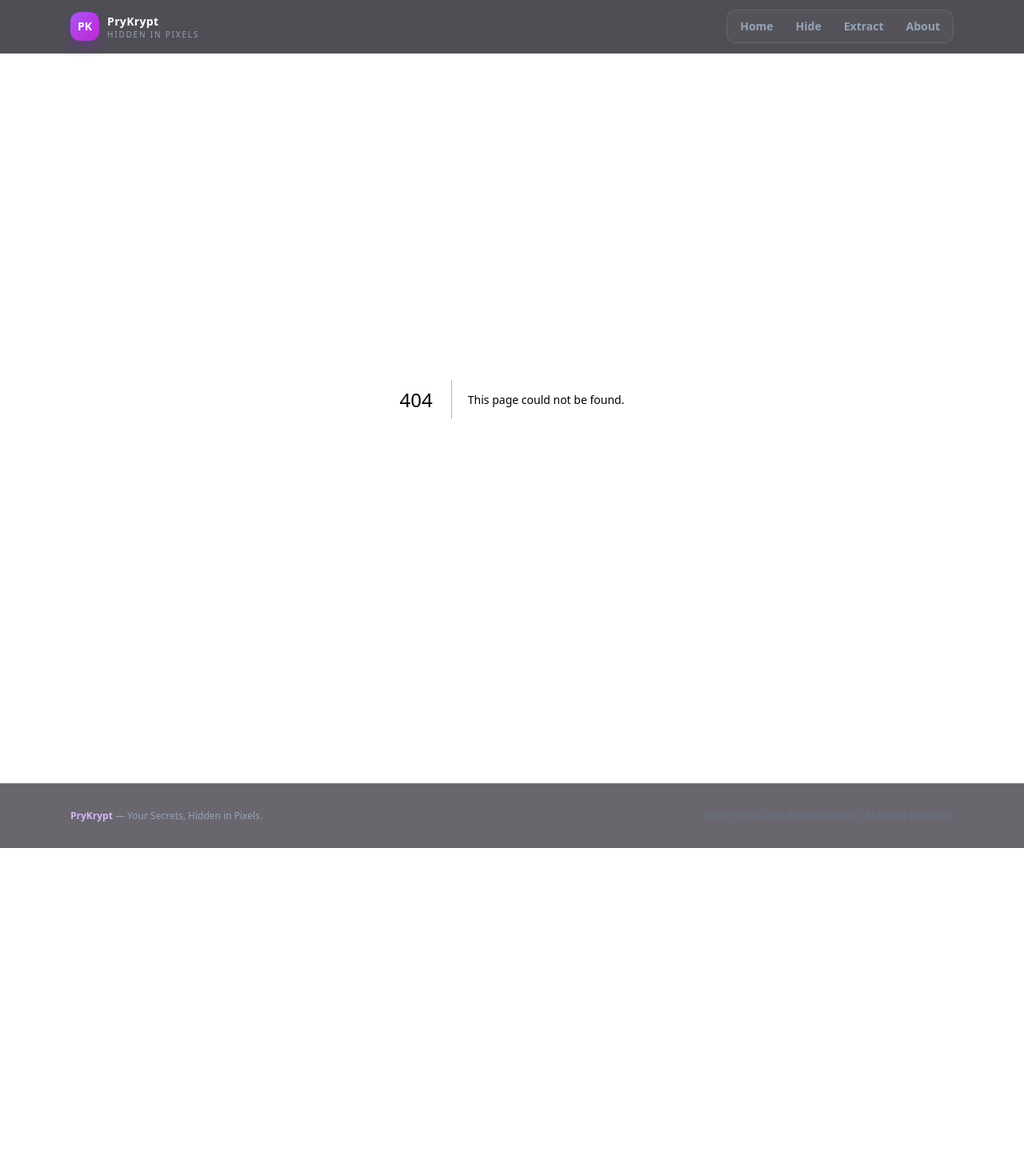
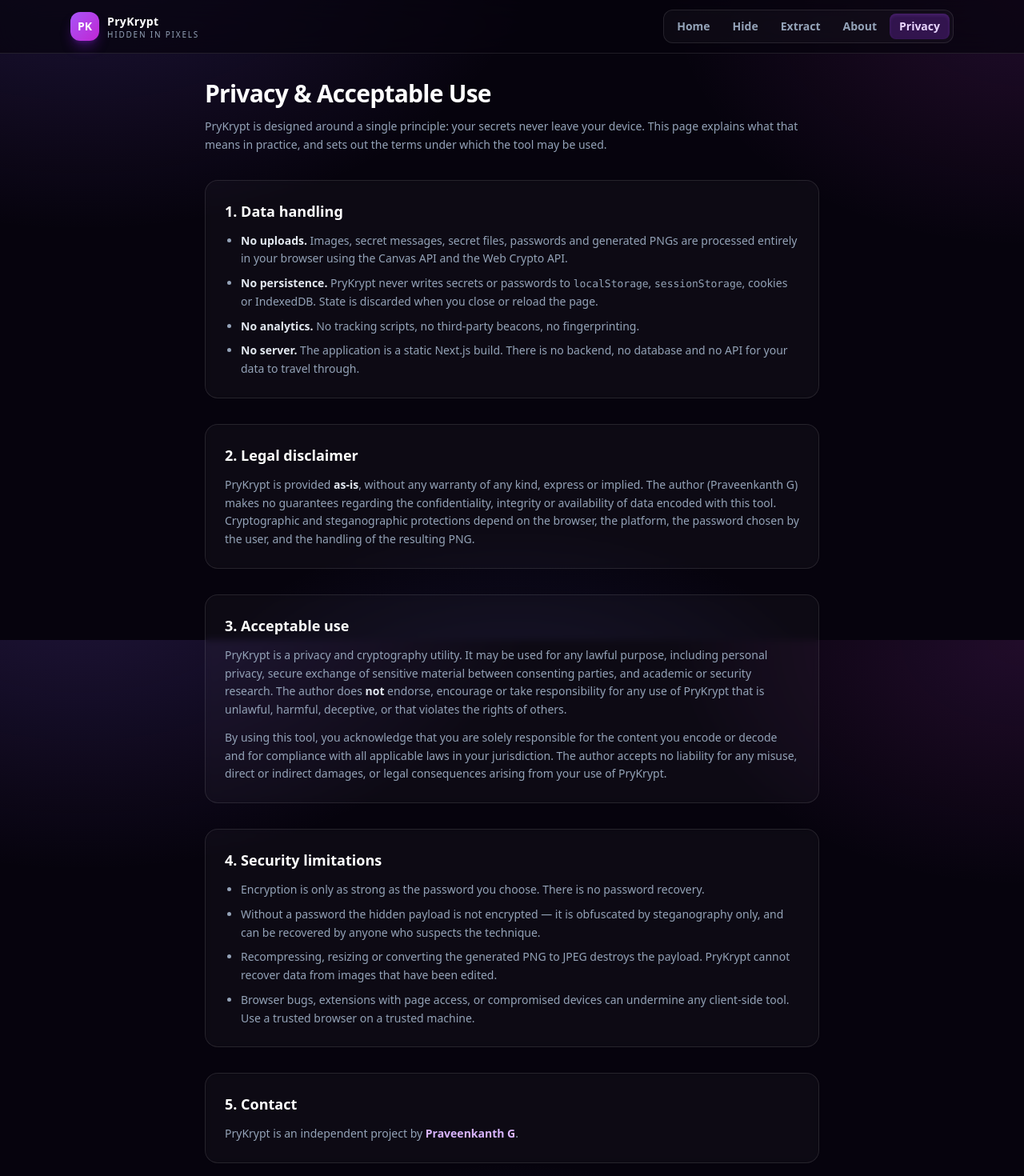
Before and after one commit to Praveenkanth2805/prykrypt, a Next.js app: page /privacy in a window 1280 px wide. Before the commit this address had no page. Shown: the top 1470 px of the page at 80% size. Before the commit the page ends 1060 px from the top, so only its background shows below. Built offline with nearby package versions, Linux system fonts and the light colour scheme.

Commit message:
feat(privacy): add privacy and acceptable-use page
New /privacy route covering data handling, legal disclaimer,
acceptable use and security limitations. Linked from both the navbar
and the footer.

```diff
--- /dev/null
+++ b/app/privacy/page.tsx
@@ -0,0 +1,117 @@
+import type { Metadata } from "next";
+
+export const metadata: Metadata = {
+  title: "Privacy & Acceptable Use",
+  description:
+    "PryKrypt runs entirely in your browser. Learn how your data is handled and read the acceptable-use and liability terms for this tool.",
+  alternates: { canonical: "/privacy" },
+};
+
+export default function PrivacyPage() {
+  return (
+    <div className="mx-auto max-w-3xl space-y-8">
+      <header className="animate-fade-up">
+        <h1 className="text-3xl font-black tracking-tight text-white">Privacy &amp; Acceptable Use</h1>
+        <p className="mt-3 text-sm leading-relaxed text-slate-400">
+          PryKrypt is designed around a single principle: your secrets never leave your device.
+          This page explains what that means in practice, and sets out the terms under which the
+          tool may be used.
+        </p>
+      </header>
+
+      <section className="card p-6">
+        <h2 className="text-lg font-bold text-white">1. Data handling</h2>
+        <ul className="mt-3 list-disc space-y-2 pl-5 text-sm leading-relaxed text-slate-400">
+          <li>
+            <strong className="text-slate-200">No uploads.</strong> Images, secret messages, secret
+            files, passwords and generated PNGs are processed entirely in your browser using the
+            Canvas API and the Web Crypto API.
+          </li>
+          <li>
+            <strong className="text-slate-200">No persistence.</strong> PryKrypt never writes
+            secrets or passwords to <code className="mono">localStorage</code>,{" "}
+            <code className="mono">sessionStorage</code>, cookies or IndexedDB. State is discarded
+            when you close or reload the page.
+          </li>
+          <li>
+            <strong className="text-slate-200">No analytics.</strong> No tracking scripts, no
+            third-party beacons, no fingerprinting.
+          </li>
+          <li>
+            <strong className="text-slate-200">No server.</strong> The application is a static
+            Next.js build. There is no backend, no database and no API for your data to travel
+            through.
+          </li>
+        </ul>
+      </section>
+
+      <section className="card p-6">
+        <h2 className="text-lg font-bold text-white">2. Legal disclaimer</h2>
+        <p className="mt-3 text-sm leading-relaxed text-slate-400">
+          PryKrypt is provided <strong className="text-slate-200">as-is</strong>, without any
+          warranty of any kind, express or implied. The author (Praveenkanth G) makes no guarantees
+          regarding the confidentiality, integrity or availability of data encoded with this tool.
+          Cryptographic and steganographic protections depend on the browser, the platform, the
+          password chosen by the user, and the handling of the resulting PNG.
+        </p>
+      </section>
+
+      <section className="card p-6">
+        <h2 className="text-lg font-bold text-white">3. Acceptable use</h2>
+        <p className="mt-3 text-sm leading-relaxed text-slate-400">
+          PryKrypt is a privacy and cryptography utility. It may be used for any lawful purpose,
+          including personal privacy, secure exchange of sensitive material between consenting
+          parties, and academic or security research. The author does{" "}
+          <strong className="text-slate-200">not</strong> endorse, encourage or take responsibility
+          for any use of PryKrypt that is unlawful, harmful, deceptive, or that violates the rights
+          of others.
+        </p>
+        <p className="mt-3 text-sm leading-relaxed text-slate-400">
+          By using this tool, you acknowledge that you are solely responsible for the content you
+          encode or decode and for compliance with all applicable laws in your jurisdiction. The
+          author accepts no liability for any misuse, direct or indirect damages, or legal
+          consequences arising from your use of PryKrypt.
+        </p>
+      </section>
+
+      <section className="card p-6">
+        <h2 className="text-lg font-bold text-white">4. Security limitations</h2>
+        <ul className="mt-3 list-disc space-y-2 pl-5 text-sm leading-relaxed text-slate-400">
+          <li>Encryption is only as strong as the password you choose. There is no password recovery.</li>
+          <li>
+            Without a password the hidden payload is not encrypted — it is obfuscated by
+            steganography only, and can be recovered by anyone who suspects the technique.
+          </li>
+          <li>
+            Recompressing, resizing or converting the generated PNG to JPEG destroys the payload.
+            PryKrypt cannot recover data from images that have been edited.
+          </li>
+          <li>
+            Browser bugs, extensions with page access, or compromised devices can undermine any
+            client-side tool. Use a trusted browser on a trusted machine.
+          </li>
+        </ul>
+      </section>
+
+      <section className="card p-6">
+        <h2 className="text-lg font-bold text-white">5. Contact</h2>
+        <p className="mt-3 text-sm leading-relaxed text-slate-400">
+          PryKrypt is an independent project by{" "}
+          <a
+            href="https://praveenkanth-g.vercel.app/"
+            target="_blank"
+            rel="noopener noreferrer"
+            className="font-semibold text-pry-300 underline-offset-4 hover:underline"
+          >
+            Praveenkanth G
+          </a>
+          .
+        </p>
+      </section>
+
+      <footer className="pb-6 text-center text-xs text-slate-500">
+        <p>Copyright (c) 2026 Praveenkanth G. All Rights Reserved.</p>
+      </footer>
+    </div>
+  );
+}
--- a/components/Footer.tsx
+++ b/components/Footer.tsx
@@ -1,3 +1,5 @@
+import Link from "next/link";
+
 export default function Footer() {
   return (
     <footer className="border-t border-white/10 bg-ink-950/60">
@@ -5,7 +7,12 @@ export default function Footer() {
         <p className="text-slate-400">
           <span className="font-semibold text-pry-300">PryKrypt</span> — Your Secrets, Hidden in Pixels.
         </p>
-        <p>Copyright (c) 2026 Praveenkanth G. All Rights Reserved.</p>
+        <div className="flex flex-col items-start gap-2 sm:flex-row sm:items-center sm:gap-4">
+          <Link href="/privacy" className="hover:text-slate-300">
+            Privacy &amp; Acceptable Use
+          </Link>
+          <span>Copyright (c) 2026 Praveenkanth G. All Rights Reserved.</span>
+        </div>
       </div>
     </footer>
   );
--- a/components/NavBar.tsx
+++ b/components/NavBar.tsx
@@ -8,6 +8,7 @@ const LINKS = [
   { href: "/hide", label: "Hide" },
   { href: "/extract", label: "Extract" },
   { href: "/about", label: "About" },
+  { href: "/privacy", label: "Privacy" },
 ];
 
 export default function NavBar() {
@@ -28,7 +29,7 @@ export default function NavBar() {
           </span>
         </Link>
 
-        <nav className="flex items-center gap-1 rounded-xl border border-white/10 bg-white/[0.03] p-1">
+        <nav className="flex flex-wrap items-center gap-1 rounded-xl border border-white/10 bg-white/[0.03] p-1">
           {LINKS.map((link) => {
             const active =
               link.href === "/" ? pathname === "/" : pathname.startsWith(link.href);
@@ -37,7 +38,7 @@ export default function NavBar() {
                 key={link.href}
                 href={link.href}
                 className={[
-                  "rounded-lg px-3 py-1.5 text-xs font-semibold transition sm:text-sm",
+                  "rounded-lg px-2.5 py-1.5 text-xs font-semibold transition sm:px-3 sm:text-sm",
                   active
                     ? "bg-pry-600/25 text-pry-200 shadow-inner shadow-pry-500/20"
                     : "text-slate-400 hover:bg-white/5 hover:text-slate-100",
```
